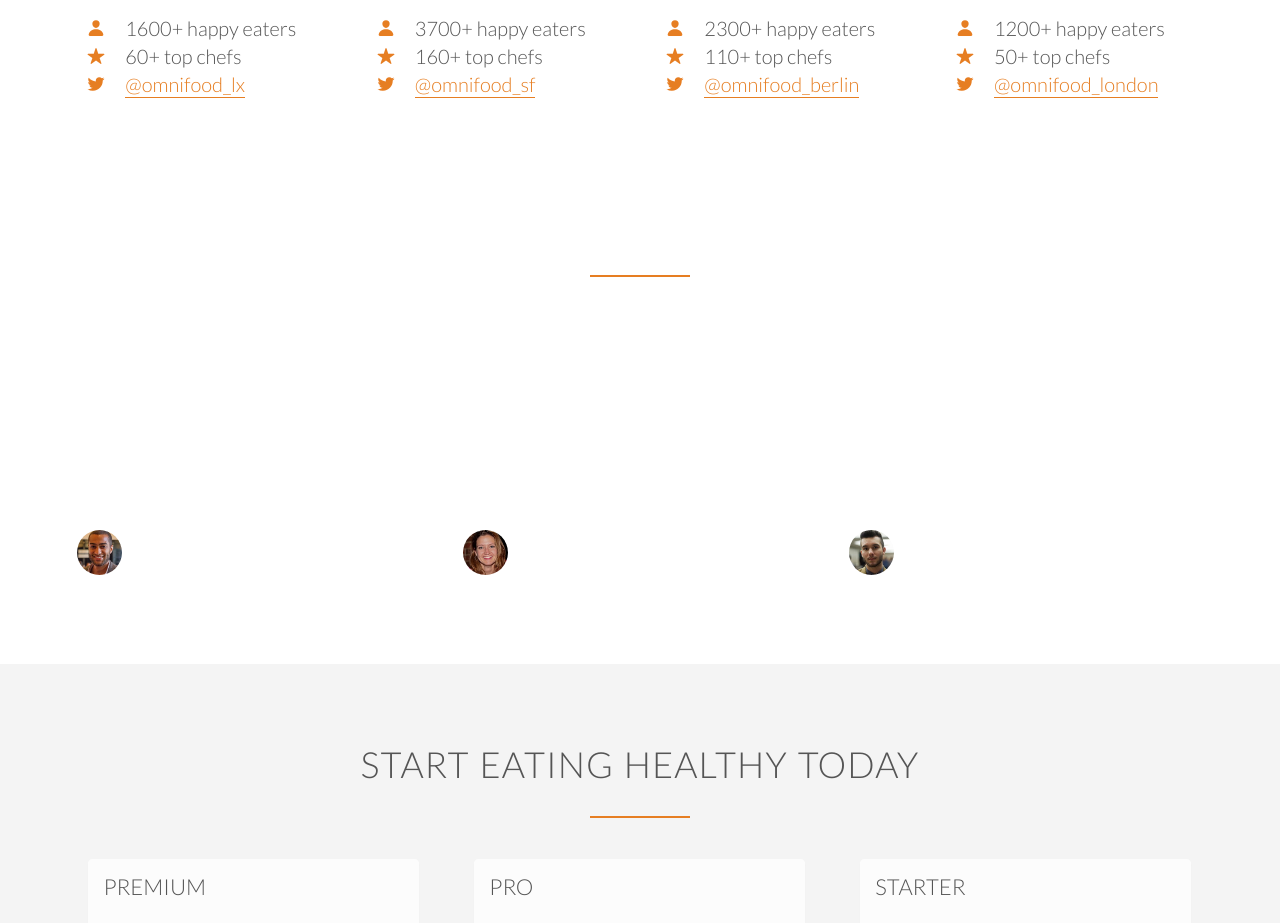
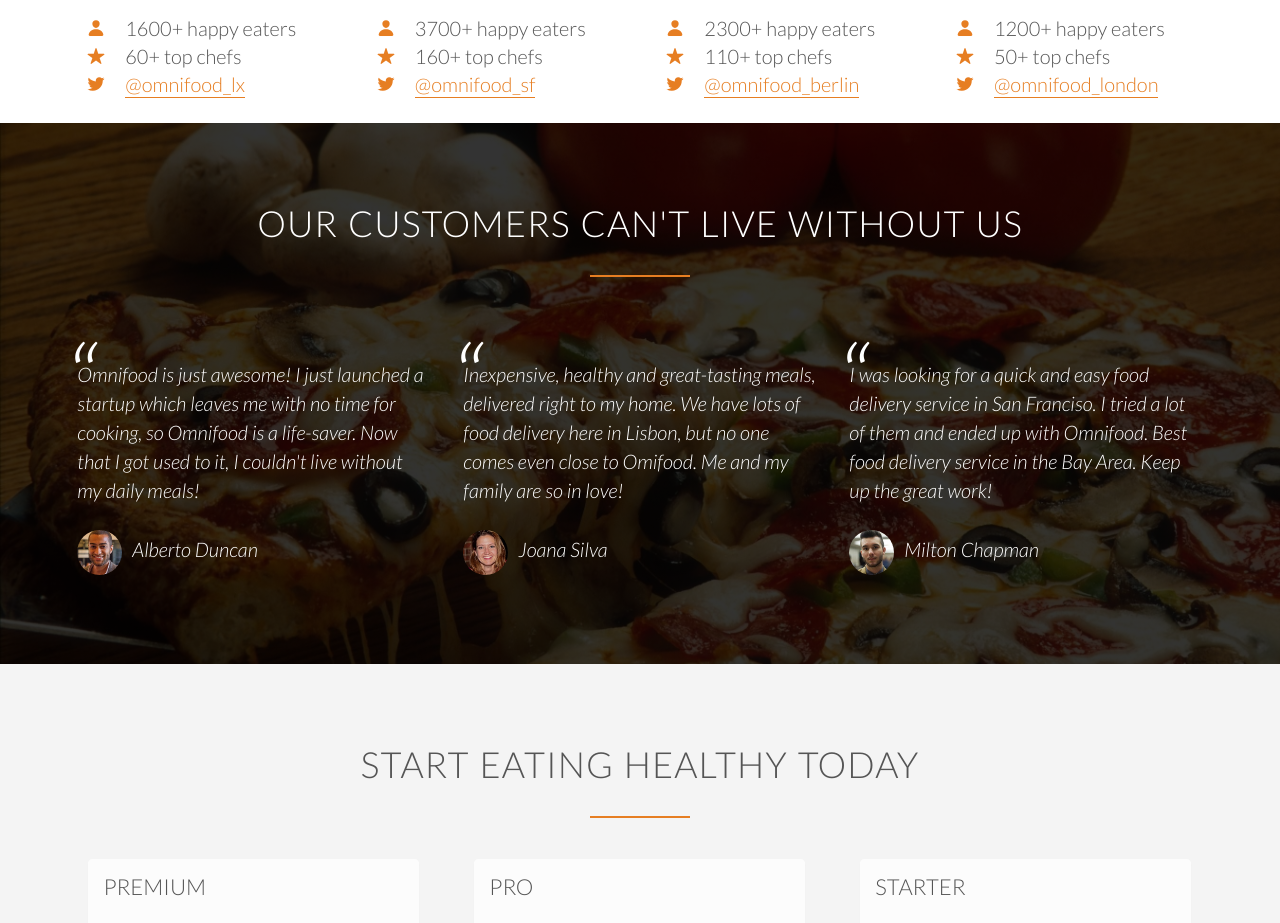
Before and after one commit to Pritampal007/Omni-Food-Web-Project, a plain HTML site: page index.html in a window 1280 px wide. Shown: the part 3126-4049 px from the top of the page. Drawn offline with nearby package versions, Linux system fonts and the light colour scheme.

Commit message:
fix all background img

```diff
--- a/assets/css/style.css
+++ b/assets/css/style.css
@@ -478,6 +478,7 @@
 /* ------------------------------------------------ */
 
 .section-testimonials {
+    background-image: -webkit-linear-gradient(rgba(0, 0, 0, 0.8), rgba(0, 0, 0, 0.8)), url(img/back-customers.jpg);
     background-image: -moz-linear-gradient(rgba(0, 0, 0, 0.8), rgba(0, 0, 0, 0.8)), url(img/back-customers.jpg);
     background-size: cover;
     background-attachment: fixed;
```
